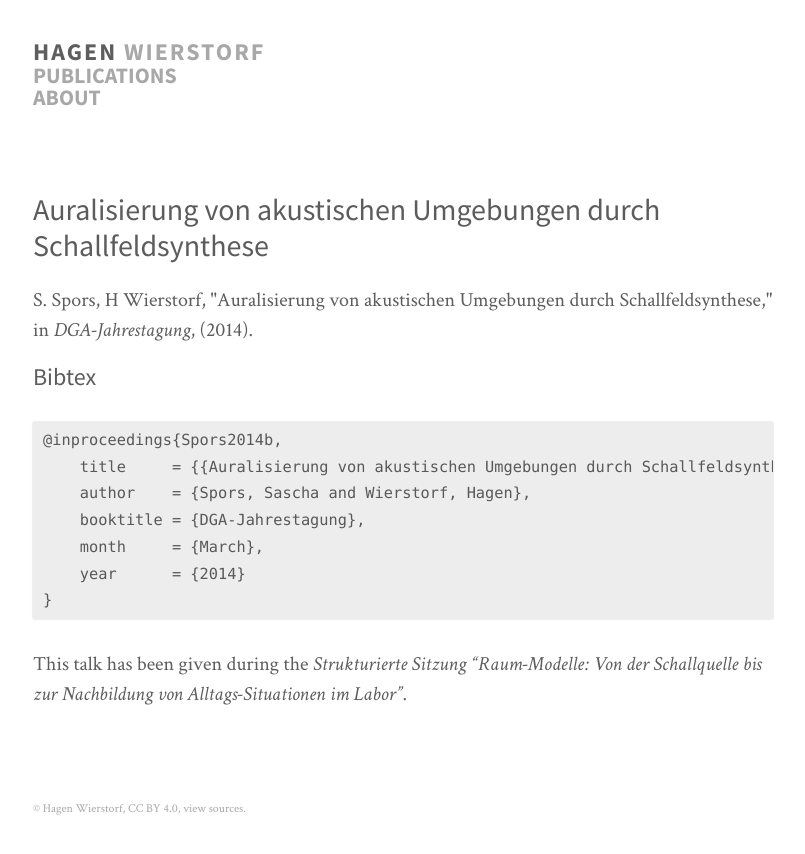
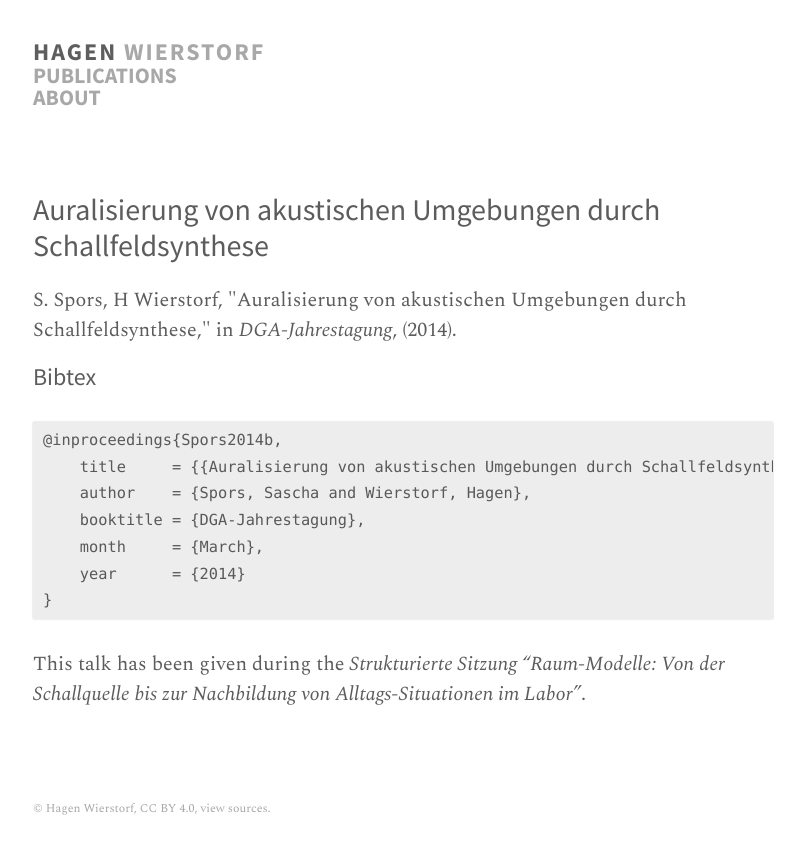
Before and after one commit to hagenw/hagenw.github.io, a Jekyll site: the page built from _posts/2014-03-20-auralisierung-von-akustischen-umgebungen-durch-schallfeldsynthese.md, in a window 1280 px wide. Shown: the top 854 px of the page, without its empty margins (237-1042 px from the left). Built offline with Jekyll 4.4.1, drawn with Linux system fonts in a browser that asks for light colours; some web fonts are replaced.

Commit message:
Switch to Spectral for serif font

```diff
--- a/_includes/head.html
+++ b/_includes/head.html
@@ -63,8 +63,8 @@
   <link rel="stylesheet" href="{{ "/assets/css/font-awesome.min.css" | prepend: site.baseurl }}">
 
   <!-- Extra Fonts -->
-  <link rel="stylesheet" href="https://fonts.googleapis.com/css?family=Crimson+Text:400,400italic,700,700italic" type="text/css">
   <link rel="stylesheet" href="https://fonts.googleapis.com/css?family=Source+Sans+Pro:400,700" type="text/css">
+  <link rel="stylesheet" href="https://fonts.googleapis.com/css?family=Spectral:400,400italic,500" type="text/css">
 
   <!-- Canonical link tag -->
   <link rel="canonical" href="{{ page.url | replace:'index.html','' | prepend: site.baseurl | prepend: site.url }}">
--- a/assets/scss/_layout.scss
+++ b/assets/scss/_layout.scss
@@ -170,7 +170,7 @@ hr {
 
   a {
     color: $base-font-color;
-    font-weight: bold;
+    font-weight: 500;
   }
 
   .article-title {
--- a/assets/scss/_variables.scss
+++ b/assets/scss/_variables.scss
@@ -1,5 +1,5 @@
 // Typography
-$base-font-family: "Calendas Plus", "Crimson Text", "Hoefler Text", "Georgia", serif;
+$base-font-family: "Spectral", "Georgia", serif;
 $heading-font-family: "Source Sans Pro", "Open Sans", "Helvetica Neue", "Arial", sans-serif;
 
 // Font Sizes
--- a/assets/scss/base/_typography.scss
+++ b/assets/scss/base/_typography.scss
@@ -1,13 +1,3 @@
-@font-face {font-family: "Calendas Plus";
-    src: url("https://db.onlinewebfonts.com/t/7d06f75f5be76c96979e0936770794c2.eot");
-    src:url("https://db.onlinewebfonts.com/t/7d06f75f5be76c96979e0936770794c2.eot?#iefix") format("embedded-opentype"),
-    url("https://db.onlinewebfonts.com/t/7d06f75f5be76c96979e0936770794c2.woff2") format("woff2"),
-    url("https://db.onlinewebfonts.com/t/7d06f75f5be76c96979e0936770794c2.woff") format("woff"),
-    url("https://db.onlinewebfonts.com/t/7d06f75f5be76c96979e0936770794c2.ttf") format("truetype"),
-    url("https://db.onlinewebfonts.com/t/7d06f75f5be76c96979e0936770794c2.svg#Calendas Plus") format("svg");
-}
-
-
 @font-face {
     font-family: 'DejaVu Sans Mono';
     src: local('DejaVu Sans Mono Bold'),
```
